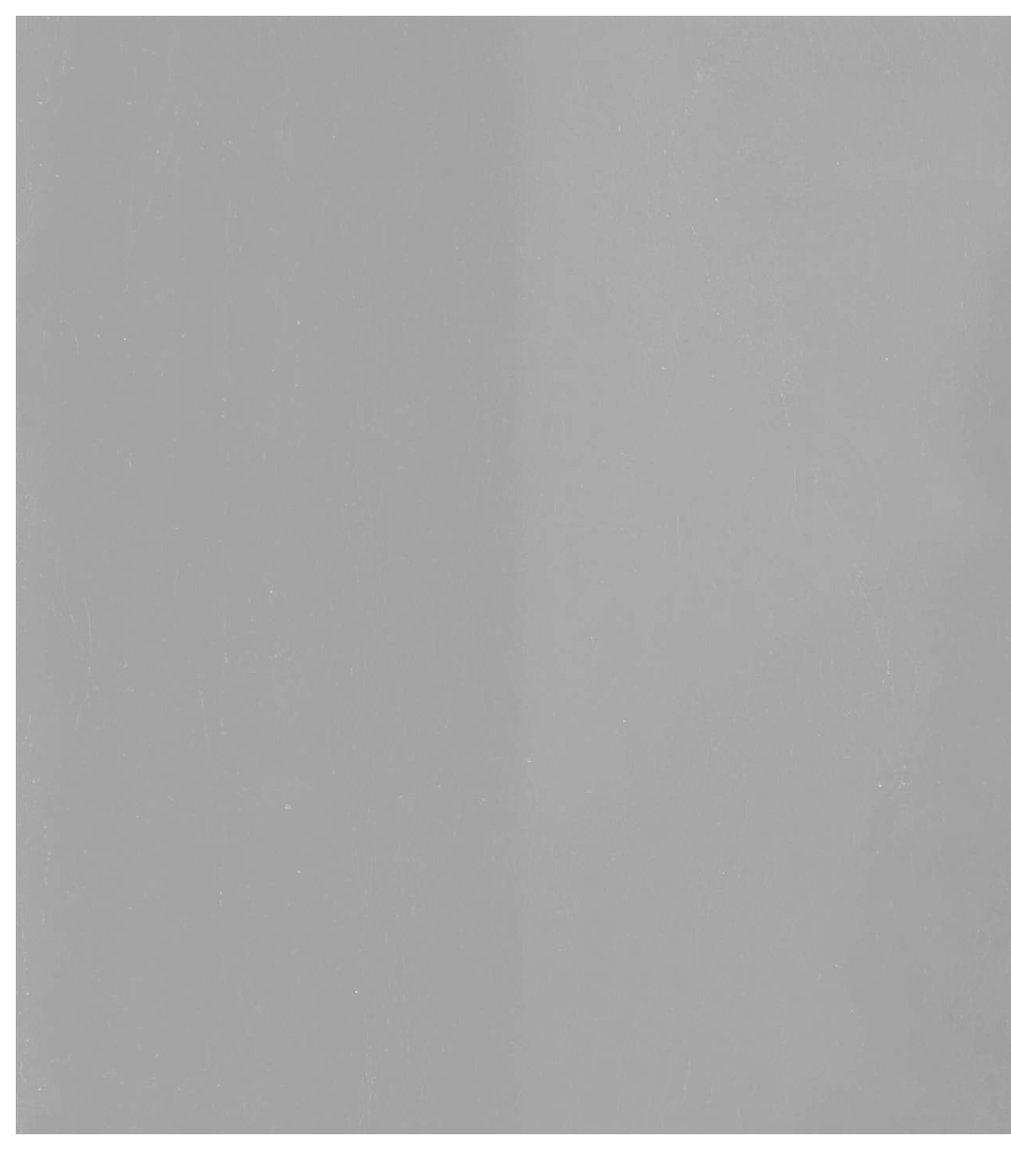
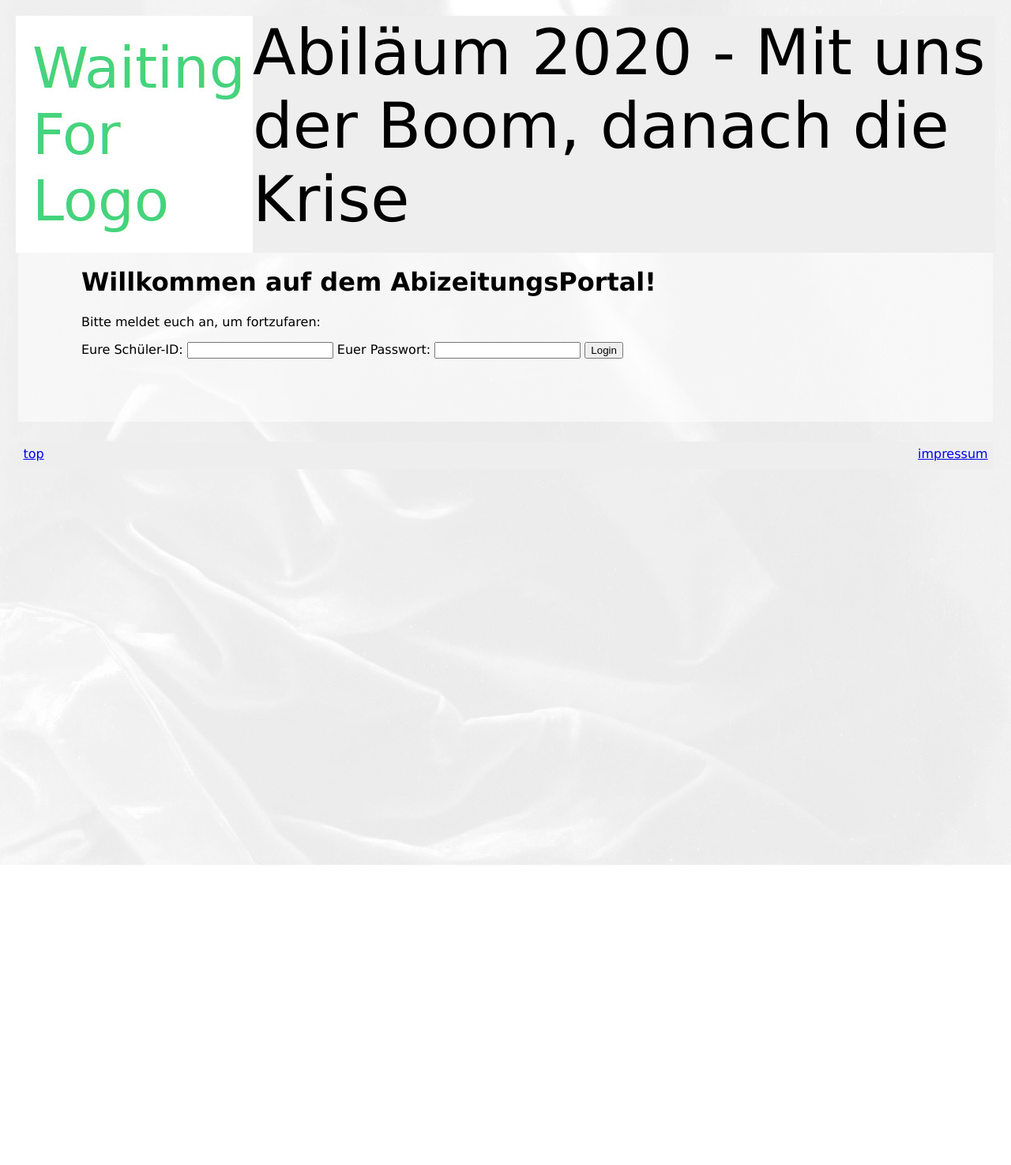
Before and after one commit to JannikEmmerich/Abizeitungs-Portal, a PHP site: page / in a window 1280 px wide. Shown: the top 1475 px of the page at 79% size. Run offline with PHP 8.4, Linux system fonts and the light colour scheme.

Commit message:
Minor style adjustments

```diff
--- a/Templates/header.inc.php
+++ b/Templates/header.inc.php
@@ -14,7 +14,7 @@
 			<a name="top"></a>
 			<div id="header">
 				<img src="Images/logo.jpg" name="logo"  alt="logo">
-
+				<div id="title">Abiläum 2020 - Mit uns der Boom, danach die Krise</div>
 			</div>
 
 			<div class="space"></div>
--- a/Templates/style.css
+++ b/Templates/style.css
@@ -1,3 +1,5 @@
+html{font-family:Verdana,sans-serif}
+
 .container {
   margin: 15px;
   display: grid;
@@ -9,14 +11,15 @@
 
 .space { margin-top: 210px; }
 
-#body { background-image:url("../Images/background.jpg"); }
+body { background-position: center; background-repeat: no-repeat; background-size: cover; background-image:url('../Images/background.jpg') }
 
-/*HEADER*/
-#header{ left: 0px; right: 0px; ;background:#ffffff; position:fixed; top:0px; margin-top:0px;
-	width: auto; display: grid; grid-template-columns: auto; grid-template-rows: auto; align-content: start; }
-#header img{width:auto; grid-column-start: 1; grid-column-end: span 1; grid-row-start: 1; grid-row-end: span 1; margin: 20px;}
+#header{ left: 0px; right: 0px; ;background:#eee; position:fixed; top:0px; margin-top:0px;
+	width: auto; display: grid; grid-template-columns: 300px auto; grid-template-rows: auto; align-content: start;  margin: 20px;}
+#header img {width: 300px; grid-column-start: 1; grid-column-end: span 1; grid-row-start: 1; grid-row-end: span 1;}
 
-#login { background-color: rgba( 150, 150, 150, 50); grid-row-start: 1; grid-row-end: span 1; grid-column-start: 1; grid-column-end: span 1}
+#title { font-size: 5em; grid-column-start: 2; grid-column-end: span 1; grid-row-start: 1; grid-row-end: span 1;}
+
+#login { background-color: rgba( 255, 255, 255, 0.5); grid-row-start: 1; grid-row-end: span 1; grid-column-start: 1; grid-column-end: span 2; padding: 5em}
 
 #main { grid-row-start: 1; grid-row-end: span 1; grid-column-start: 1; grid-column-end: span 1}
 
@@ -25,4 +28,4 @@
 #navigation li { list-tyle-type: none; }
 
 
-#footer {border: 0; padding: 0.4em; grid-column-start: 1; grid-column-end: span 2; grid-row-start: 2; grid-row-end: span 1; }
+#footer {border: 0; padding: 0.4em; grid-column-start: 1; grid-column-end: span 2; grid-row-start: 2; grid-row-end: span 1; background-color: #eee}
```
Also changed, not shown: Images/background.jpg, Images/logo.jpg.
